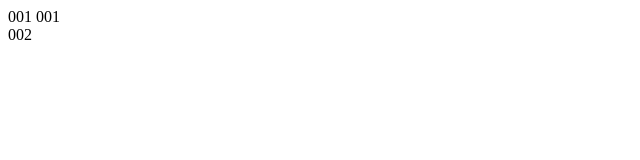
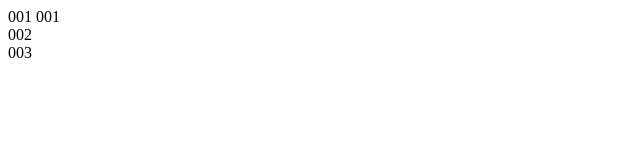
Before and after one commit to a19860101/appedu_git, a plain HTML site: page index.html in a window 1280 px wide. Shown: the full height of the page, 0-640 px from the left. Drawn offline with Linux system fonts and the light colour scheme.

Commit message:
Update index.html

```diff
--- a/index.html
+++ b/index.html
@@ -9,5 +9,6 @@
 <body>
     <div>001 001</div>
     <div>002</div>
+    <div>003</div>
 </body>
 </html>
```
